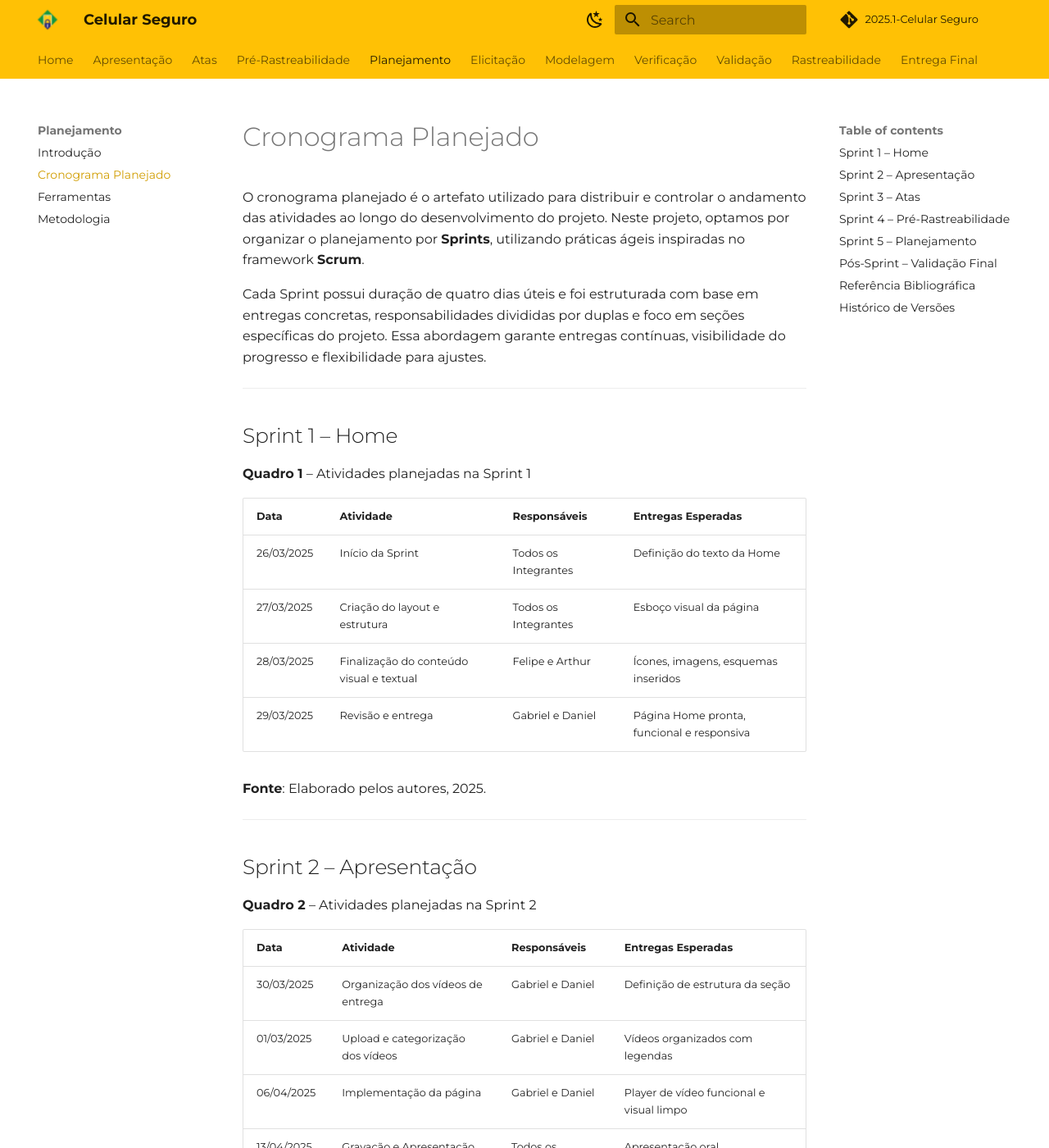
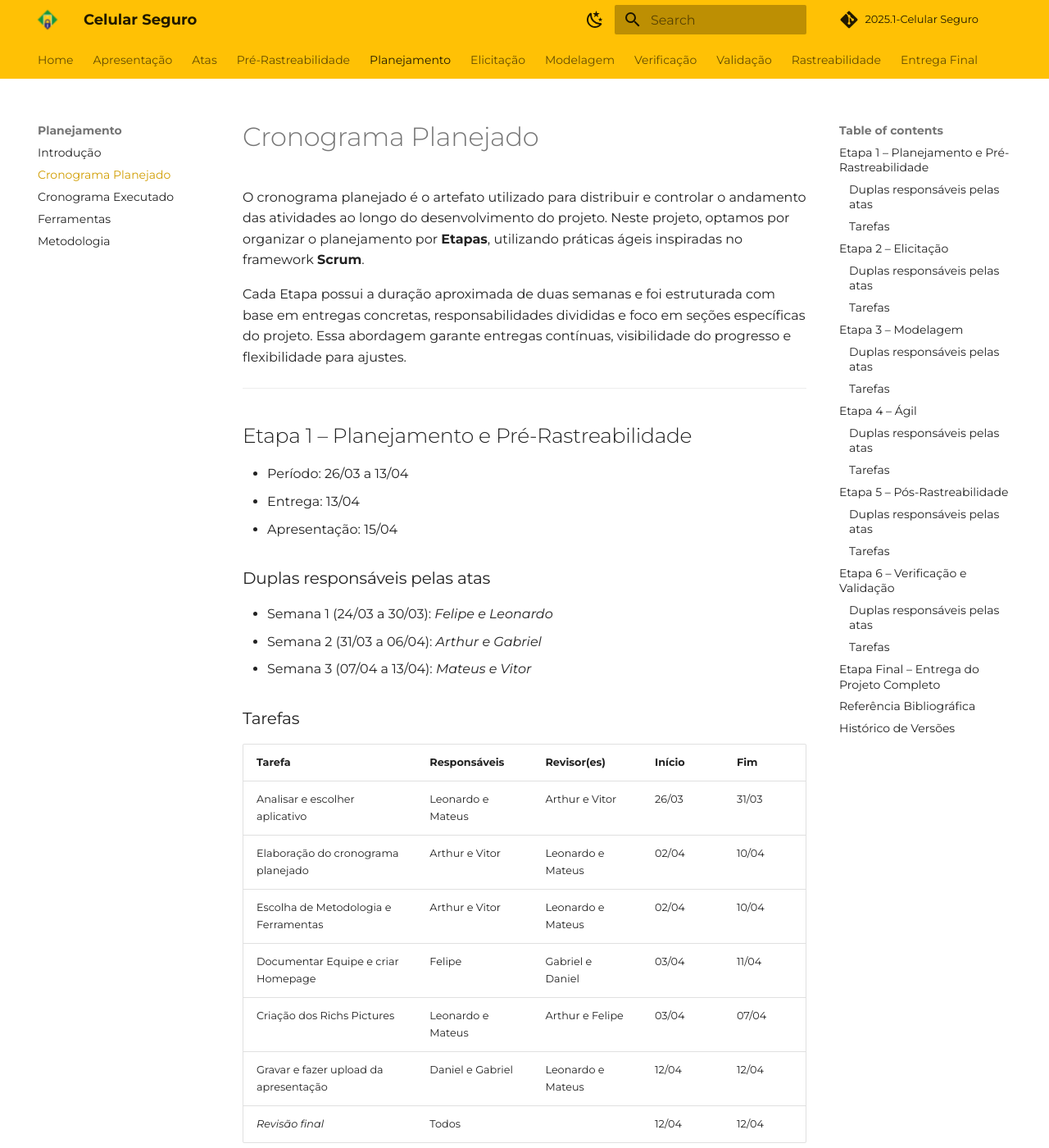
Before and after one commit to Requisitos-de-Software/2025.1-CelularSeguro, an MkDocs documentation site: the page built from Docs/documento-planejamento/cronograma-planejado.md, in a window 1280 px wide and 1400 px high. Shown: the whole window at 82% size. Built offline with MkDocs 1.6.1 and Material for MkDocs 9.7.7, drawn with Linux system fonts in a browser that asks for light colours; comment, search, counter and statistics services are not loaded; some of the changed text lies outside the part shown.

Commit message:
doc: Atualização e correções de tabelas

```diff
--- a/Docs/documento-planejamento/cronograma-planejado.md
+++ b/Docs/documento-planejamento/cronograma-planejado.md
@@ -1,99 +1,155 @@
 # Cronograma Planejado
 
-O cronograma planejado é o artefato utilizado para distribuir e controlar o andamento das atividades ao longo do desenvolvimento do projeto. Neste projeto, optamos por organizar o planejamento por **Sprints**, utilizando práticas ágeis inspiradas no framework **Scrum**.
+O cronograma planejado é o artefato utilizado para distribuir e controlar o andamento das atividades ao longo do desenvolvimento do projeto. Neste projeto, optamos por organizar o planejamento por **Etapas**, utilizando práticas ágeis inspiradas no framework **Scrum**.
 
-Cada Sprint possui duração de quatro dias úteis e foi estruturada com base em entregas concretas, responsabilidades divididas por duplas e foco em seções específicas do projeto. Essa abordagem garante entregas contínuas, visibilidade do progresso e flexibilidade para ajustes.
+Cada Etapa possui a duração aproximada de duas semanas e foi estruturada com base em entregas concretas, responsabilidades divididas e foco em seções específicas do projeto. Essa abordagem garante entregas contínuas, visibilidade do progresso e flexibilidade para ajustes.
 
 ---
 
-## Sprint 1 – Home
 
-**Quadro 1** – Atividades planejadas na Sprint 1
+## Etapa 1 – Planejamento e Pré-Rastreabilidade
+- Período: 26/03 a 13/04
+- Entrega: 13/04
+- Apresentação: 15/04
 
-| Data       | Atividade                                  | Responsáveis         | Entregas Esperadas                         |
-|------------|--------------------------------------------|----------------------|--------------------------------------------|
-| 26/03/2025 | Início da Sprint                            | Todos os Integrantes | Definição do texto da Home                 |
-| 27/03/2025 | Criação do layout e estrutura               | Todos os Integrantes | Esboço visual da página                    |
-| 28/03/2025 | Finalização do conteúdo visual e textual    | Felipe e Arthur      | Ícones, imagens, esquemas inseridos        |
-| 29/03/2025 | Revisão e entrega                           | Gabriel e Daniel     | Página Home pronta, funcional e responsiva |
+### Duplas responsáveis pelas atas
+- Semana 1 (24/03 a 30/03): *Felipe e Leonardo*
+- Semana 2 (31/03 a 06/04): *Arthur e Gabriel*
+- Semana 3 (07/04 a 13/04): *Mateus e Vitor*
 
-**Fonte**: Elaborado pelos autores, 2025.
+### Tarefas
+
+| Tarefa                                      |      Responsáveis      |      Revisor(es)   |  Início |  Fim  |
+|---------------------------------------------|------------------------|--------------------|---------| ----- |
+| Analisar e escolher aplicativo              | Leonardo e Mateus      | Arthur e Vitor     |  26/03  | 31/03 |
+| Elaboração do cronograma planejado          | Arthur e Vitor         | Leonardo e Mateus  |  02/04  | 10/04 |
+| Escolha de Metodologia e Ferramentas        | Arthur e Vitor         | Leonardo e Mateus  |  02/04  | 10/04 |
+| Documentar Equipe e criar Homepage          | Felipe                 | Gabriel e Daniel   |  03/04  | 11/04 |
+| Criação dos Richs Pictures                  | Leonardo e Mateus      | Arthur e Felipe    |  03/04  | 07/04 |
+| Gravar e fazer upload da apresentação       | Daniel e Gabriel       | Leonardo e Mateus  |  12/04  | 12/04 |
+| *Revisão final*                             | Todos                  |                    |  12/04  | 12/04 |
 
 ---
 
-## Sprint 2 – Apresentação
 
-**Quadro 2** – Atividades planejadas na Sprint 2
+## Etapa 2 – Elicitação
+- Período: 14/04 a 27/04
+- Entrega: 27/04
+- Apresentação: 29/04
 
-| Data       | Atividade                                  | Responsáveis     | Entregas Esperadas                         |
-|------------|--------------------------------------------|------------------|--------------------------------------------|
-| 30/03/2025 | Organização dos vídeos de entrega          | Gabriel e Daniel | Definição de estrutura da seção            |
-| 01/03/2025 | Upload e categorização dos vídeos          | Gabriel e Daniel | Vídeos organizados com legendas            |
-| 06/04/2025 | Implementação da página                    | Gabriel e Daniel | Player de vídeo funcional e visual limpo   |
-| 13/04/2025 | Gravação e Apresentação do GitHub Pages final   | Todos os Integrantes   | Apresentação oral demonstrando o resultado do planejamento |
-| 10/04/2025 | Revisão e entrega                          | Leonardo e Mateus| Página Apresentação finalizada             |
+### Duplas responsáveis pelas atas
+- Semana 4 (14/04 a 20/04): *Daniel e Felipe*
+- Semana 5 (21/04 a 27/04): *Leonardo e Arthur*
 
-**Fonte**: Elaborado pelos autores, 2025.
+### Tarefas
+
+
+| Tarefa                                      |      Responsáveis         |      Revisor(es)   |  Início |  Fim  |
+|---------------------------------------------|---------------------------|--------------------|---------| ----- |
+| Traçar perfil de usuário                    | Mateus, Grabriel e Daniel | Leonardo e Arhtur  |  14/04  | 16/04 |
+| Analise de documentos                       | Leonardo e Arhtur         | Vitor e Felipe     |  14/04  | 16/04 |
+| Criar elenco de personas                    | Mateus                    | Leonardo e Vitor   |  16/04  | 21/04 |
+| Elaborar questionario                       | Vitor                     | Mateus e Arhtur    |  21/04  | 23/04 |
+| Elaborar quadro MoSCow                      | Felipe                    | Daniel e Gabriel   |  23/04  | 26/04 |
+| Gravar e fazer upload da apresentação       | Leonardo e Arhtur         | Mateus e Gabriel   |  12/04  | 12/04 |
+| *Revisão final*                             | Todos                     |                    |  26/04  | 26/04 |
 
 ---
 
-## Sprint 3 – Atas
+## Etapa 3 – Modelagem
+- Período: 28/04 a 13/05
+- Entrega: 13/05
+- Apresentação: 15/05
 
-**Quadro 3** – Atividades planejadas na Sprint 3
+### Duplas responsáveis pelas atas
+- Semana 7 (28/04 a 04/05): *Gabriel e Mateus*
+- Semana 8 (05/05 a 11/05): *Vitor e Daniel*
 
-| Data       | Atividade                              | Responsáveis       | Entregas Esperadas                 |
-|------------|----------------------------------------|--------------------|------------------------------------|
-| Toda semana terá alterações | Coleta e revisão das atas passadas     | Dupla da Semana    | Todas as atas reunidas            |
-| Toda semana terá alterações | Organização por datas e responsáveis   | Dupla da Semana    | Tabela de atas cronológica        |
-| Toda semana terá alterações | Upload das atas na plataforma          | Dupla da Semana    | Arquivos em PDF ou texto          |
-| 13/04/2025 | Revisão e entrega                      | Gabriel e Daniel   | Página de atas finalizada         |
+### Tarefas
 
-**Fonte**: Elaborado pelos autores, 2025.
+| Tarefa                                      |      Responsáveis         |      Revisor(es)   |  Início |  Fim  |
+|---------------------------------------------|---------------------------|--------------------|---------| ----- |
+| Diagrama de caso de uso                     | Mateus e Gabriel          | Daniel e Vitor     |  28/04  | 05/05 |
+| Definição do lexico                         | Mateus e Felipe           | Arhtur e Daniel    |  28/04  | 05/05 |
+| Criação de cenários                         | Leonardo, Arhtur e Daniel | Mateus e Felipe    |  05/05  | 07/05 |
+| Especificação suplementar                   | Vitor e Felipe            | Gabriel e Leonardo |  05/05  | 11/05 |
+| Gravar e fazer upload da apresentação       | Daniel e Vitor            | Leonardo e Felipe  |  12/04  | 12/04 |
+| *Revisão final*                             | Todos                     |                    |  12/05  | 12/05 |
 
 ---
 
-## Sprint 4 – Pré-Rastreabilidade
+## Etapa 4 – Ágil
+- Período: 14/05 a 27/05
+- Entrega: 27/05
+- Apresentação: 29/05
 
-**Quadro 4** – Atividades planejadas na Sprint 4
+### Duplas responsáveis pelas atas
+- Semana 9 (14/05 a 18/05): *Felipe e Leonardo*
+- Semana 10 (19/05 a 25/05): *Arthur e Gabriel*
 
-| Data       | Atividade                             | Responsáveis                      | Entregas Esperadas                        |
-|------------|---------------------------------------|-----------------------------------|-------------------------------------------|
-| 07/04/2025 | Análise dos aplicativos               | Leonardo, Mateus + Integrantes    | Tabela comparativa entre apps             |
-| 08/04/2025 | Escolha do app e justificativa        | Leonardo, Mateus + Integrantes    | Argumentação técnica                      |
-| 09/04/2025 | Criação dos Rich Pictures             | Leonardo, Mateus + Integrantes    | Rich Pictures dos apps                    |
-| 10/04/2025 | Revisão e entrega                     | Vitor e Arthur                    | Página de Pré-Rastreabilidade completa    |
+### Tarefas
 
-**Fonte**: Elaborado pelos autores, 2025.
+| Tarefa                                      |      Responsáveis        |      Revisor(es)   |  Início |  Fim  |
+|---------------------------------------------|--------------------------|--------------------|---------| ----- |
+| Backlog do produto                          | Mateus, Gabriel e Felipe | Daniel e Vitor     |  14/05  | 21/05 |
+| Elaboração de histórias de usuário          | Daniel, Leonardo e Mateus| Felipe e Gabriel   |  14/05  | 21/05 |
+| Definição dos NFRs                          | Vitor e Arthur           | Leonardo e Mateus  |  21/05  | 23/05 |
+| Gravar e fazer upload da apresentação       | Felipe e Mateus          | Vitor e Arthur     |  12/04  | 12/04 |
+| *Revisão final*                             | Todos                    |                    |  24/05  | 24/05 |
 
 ---
 
-## Sprint 5 – Planejamento
 
-**Quadro 5** – Atividades planejadas na Sprint 5
+## Etapa 5 – Pós-Rastreabilidade
+- Período: 28/05 a 10/06
+- Entrega: 10/06
+- Apresentação: 12/06
 
-| Data       | Atividade                                  | Responsáveis         | Entregas Esperadas                                      |
-|------------|--------------------------------------------|----------------------|----------------------------------------------------------|
-| 11/04/2025 | Elaboração do cronograma planejado         | Vitor e Arthur       | Quadro de datas previstas                                |
-| 12/04/2025 | Preenchimento do cronograma executado      | Vitor e Arthur       | Comparativo com real x previsto                          |
-| 13/04/2025 | Ferramentas e Metodologia                  | Vitor e Arthur       | Lista de ferramentas + descrição da metodologia (Scrum) |
-| 13/04/2025 | Revisão e entrega                          | Leonardo e Mateus    | Página de Planejamento completa                          |
+### Duplas responsáveis pelas atas
+- Semana 11 (28/05 a 01/05): *Mateus e Vitor*
+- Semana 12 (02/06 a 08/06): *Daniel e Felipe*
 
-**Fonte**: Elaborado pelos autores, 2025.
+
+### Tarefas
+
+| Tarefa                                      |      Responsáveis               |      Revisor(es)   |  Início |  Fim  |
+|---------------------------------------------|---------------------------------|--------------------|---------| ----- |
+| Pós-rastreabilidade: Backward-form          | Mateus, Gabriel, Vitor e Daniel | Daniel e Felipe    |  28/05  | 04/06 |
+| Pós-rastreabilidade: Forward-form           | Leonardo , Arthur e Felipe      | Mateus e Gabriel   |  04/06  | 07/06 |
+| Gravar e fazer upload da apresentação       | Vitor e Felipe                  | Arthur e Leonardo  |  09/06  | 09/06 |
+| *Revisão final*                             | Todos                           |                    |  09/06  | 09/06 |
 
 ---
 
-## Pós-Sprint – Validação Final
+## Etapa 6 – Verificação e Validação
+- Período: 11/06 a 26/06
+- Apresentação: 26/06
 
-**Quadro 6** – Atividades pós-sprints
+### Duplas responsáveis pelas atas
+- Semana 13 (11/06 a 15/06): *Leonardo e Arthur*
+- Semana 14 (16/06 a 22/06): *Gabriel e Mateus*
 
-| Data       | Atividade                    | Responsáveis           | Entregas Esperadas                                 |
-|------------|------------------------------|------------------------|----------------------------------------------------|
-| 13/04/2025 | Revisão geral do projeto     | Todos os Integrantes   | Ajustes finais, validação do site/documentação     |
+### Tarefas
 
-**Fonte**: Elaborado pelos autores, 2025.
+| Tarefa                                         |      Responsáveis               |      Revisor(es)   |  Início |  Fim  |
+|------------------------------------------------|---------------------------------|--------------------|---------| ----- |
+| Verificação por inspeção de todos os artefatos | Leonardo, Arthur, Daniel        | Todos              |  11/06  | 16/06 |
+| Validação: Prototipação                        | Mateus, Gabriel, Vitor e Felipe | Todos              |  16/06  | 23/06 |
+| Gravar e fazer upload da apresentação          | Leonardo e Mateus               | Mateus e Daniel    |  25/06  | 25/06 |
+| *Revisão final*                                | Todos                           |                    |  25/06  | 25/06 |
 
 ---
 
+
+
+## Etapa Final – Entrega do Projeto Completo
+- Entrega Final: 07/07
+
+| Tarefa                                      |      Responsáveis      |      Revisor(es)   |  Início |  Fim  |
+|---------------------------------------------|------------------------|--------------------|---------| ----- |
+| Consolidação final do MkDocs                |   Todos                |   Todos            |  25/06  | 02/07 |
+| Ajustes de formatação e revisão técnica     |   Todos                |   Todos            |  02/07  | 04/07 |
+| *Revisão final*                             |   Todos                |   Todos            |  04/07  | 04/07 |
 
 ## Referência Bibliográfica
 
@@ -108,8 +164,9 @@
 ## Histórico de Versões
 
 
-| Versão | Data       | Descrição                         | Autor(es)                                                             | Revisor(es)                                                          |
+| Versão | Data       | Descrição                                     | Autor(es)                                                             | Revisor(es)                                                          |
 |--------|------------|-----------------------------------|-----------------------------------------------------------------------|----------------------------------------------------------------------|
-| 1.0    | 09/04/2025 | Criação do documento              | <a style="color:gold;" href="https://github.com/arthurlleite" target="_blank">Arthur</a>, <a style="color:gold;" href="https://github.com/Bessazs" target="_blank">Vitor</a> | <a style="color:gold;" href="https://github.com/leozinlima" target="_blank">Leonardo</a>           |
-| 1.1    | 10/04/2025 | Inclusão de todas as sprints      | <a style="color:gold;" href="https://github.com/arthurlleite" target="_blank">Arthur</a> | <a style="color:gold;" href="https://github.com/MateuSansete" target="_blank">Mateus</a>           |
-| 1.2    | 10/04/2025 | Ajustes ABNT e referências finais | <a style="color:gold;" href="https://github.com/arthurlleite" target="_blank">Arthur</a> | <a style="color:gold;" href="https://github.com/leozinlima" target="_blank">Leonardo</a>, <a style="color:gold;" href="https://github.com/MateuSansete" target="_blank">Mateus</a> |
+| 1.0    | 09/04/2025 | Criação do documento                         | <a style="color:gold;" href="https://github.com/arthurlleite" target="_blank">Arthur</a>, <a style="color:gold;" href="https://github.com/Bessazs" target="_blank">Vitor</a> | <a style="color:gold;" href="https://github.com/leozinlima" target="_blank">Leonardo</a>           |
+| 1.1    | 10/04/2025 | Inclusão de todas as sprints                 | <a style="color:gold;" href="https://github.com/arthurlleite" target="_blank">Arthur</a> | <a style="color:gold;" href="https://github.com/MateuSansete" target="_blank">Mateus</a>           |
+| 1.2    | 10/04/2025 | Ajustes ABNT e referências finais            | <a style="color:gold;" href="https://github.com/arthurlleite" target="_blank">Arthur</a> | <a style="color:gold;" href="https://github.com/leozinlima" target="_blank">Leonardo</a>, <a style="color:gold;" href="https://github.com/MateuSansete" target="_blank">Mateus</a> |
+| 1.3    | 10/04/2025 | Adição das 5 etapas e atualização de tabelas | <a style="color:gold;" href="https://github.com/Bessazs" target="_blank">Vitor</a> | <a style="color:gold;" href="https://github.com/leozinlima" target="_blank">Leonardo</a>, <a style="color:gold;" href="https://github.com/MateuSansete" target="_blank">Mateus</a> |
--- a/mkdocs.yml
+++ b/mkdocs.yml
@@ -24,6 +24,7 @@
   - Planejamento:
       - Introdução: "documento-planejamento/documento-planejamento.md"
       - Cronograma Planejado: "documento-planejamento/cronograma-planejado.md"
+      - Cronograma Executado: "documento-planejamento/cronograma-executado.md"
       - Ferramentas: "documento-planejamento/ferramentas-utilizadas.md"
       - Metodologia: "documento-planejamento/metodologias-utilizadas.md"
 
```
Also changed, not shown: Docs/documento-planejamento/cronograma-executado.md (added, +51 -0 lines).
